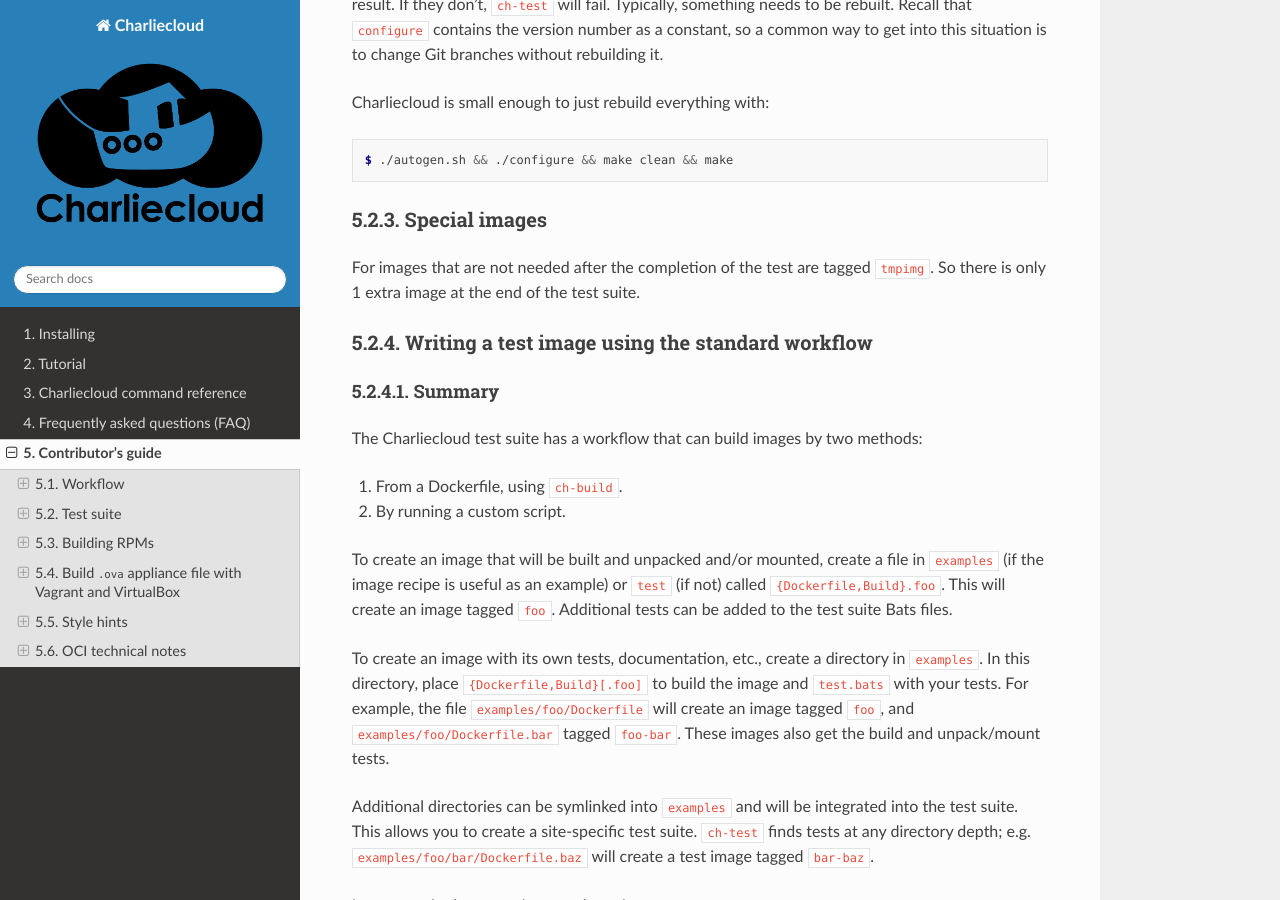
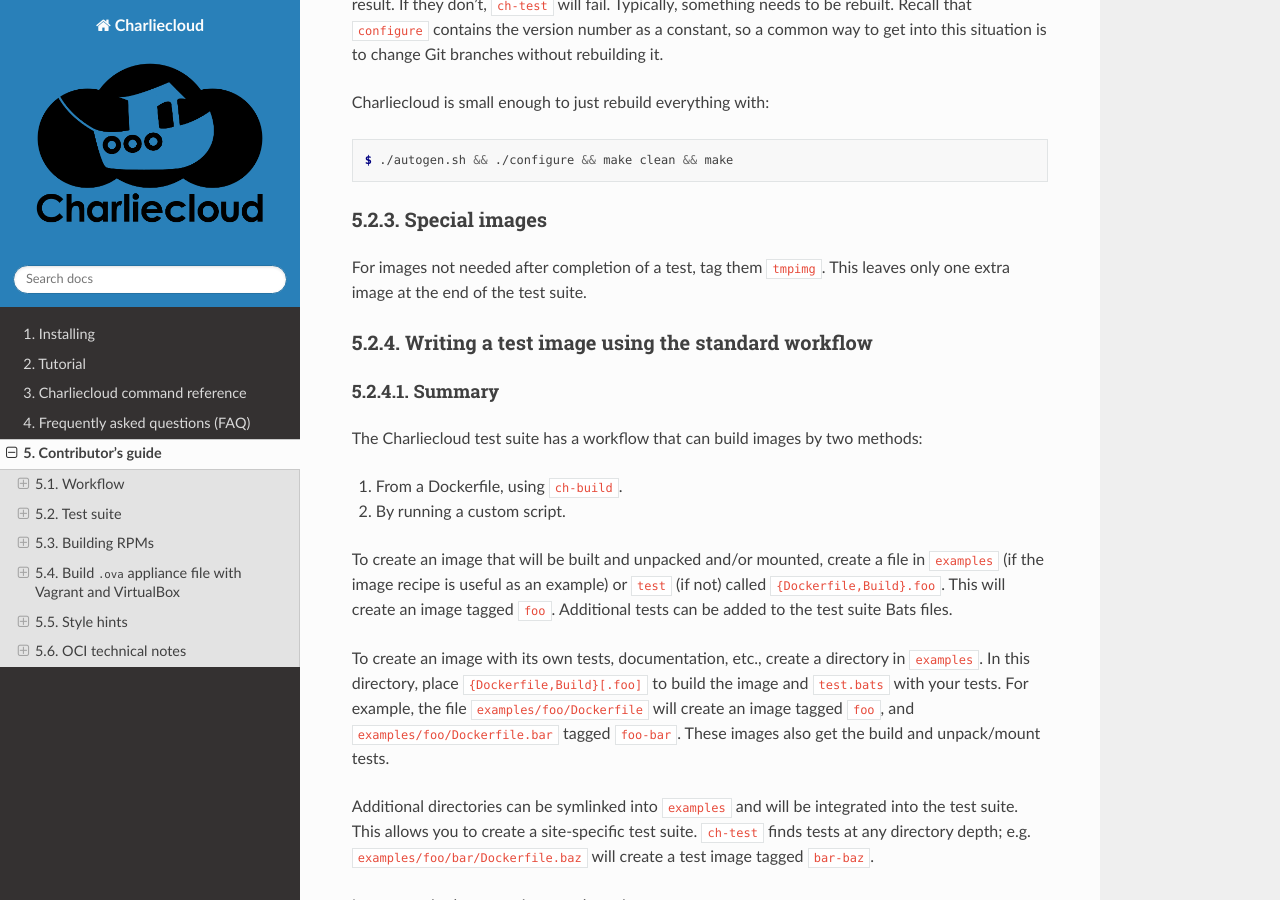
Before and after one commit to hpc/charliecloud, a Sphinx documentation site: the page built from doc/dev.rst, in a window 1280 px wide and 900 px high, scrolled down 9624 px. Built offline with Sphinx 7.4.7 and the Read the Docs theme 2.0.0, drawn with Linux system fonts in a browser that asks for light colours.

Commit message:
copyedit [skip ci]

```diff
--- a/doc/dev.rst
+++ b/doc/dev.rst
@@ -448,8 +448,8 @@
 Special images
 --------------
 
-For images that are not needed after the completion of the test are tagged
-:code:`tmpimg`. So there is only 1 extra image at the end of the test suite.
+For images not needed after completion of a test, tag them :code:`tmpimg`.
+This leaves only one extra image at the end of the test suite.
 
 Writing a test image using the standard workflow
 ------------------------------------------------
```
Also changed, not shown: other parts of doc/dev.rst (+2 -1 lines).
